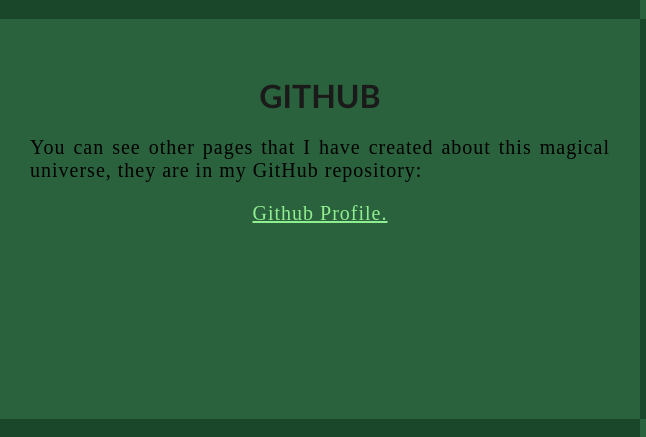
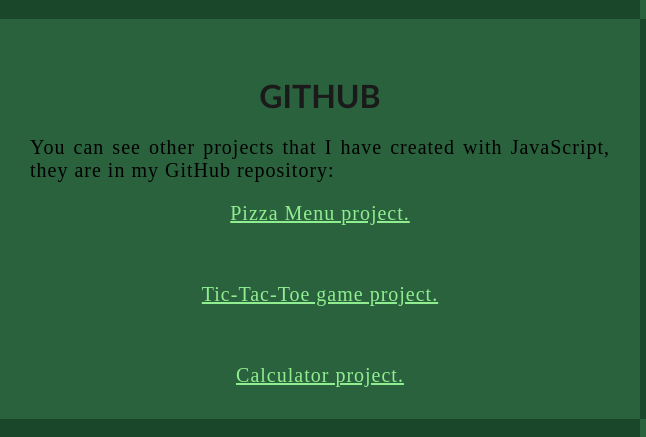
Before and after one commit to pyRoBej/Harry_Potter_pyRoBEJ.github.io, a plain HTML site: page index.html in a window 1280 px wide. Shown: the part 840-1277 px from the top of the page, 0-646 px from the left. Drawn offline with Linux system fonts and the light colour scheme.

Commit message:
correccion de index y readme

```diff
--- a/index.html
+++ b/index.html
@@ -45,7 +45,7 @@
                     </q>
                     <br> -SIRIUS BLACK
                     <br>
-                    <br> My name is pyRoBej Welcome to my portfolio website about Harry Potter.
+                    <br> My name is pyRoBej Welcome to my portfolio of Tech Academy projects.
                     <br>
                     <br> Sit, relax and enjoy!
                 </p>
@@ -80,14 +80,20 @@
             <div class="Column_1">
                 <h1>GitHub</h1>
                 <p>
-                    You can see other pages that I have created about this magical universe, they are in my GitHub repository:
+                    You can see other projects that I have created with JavaScript, they are in my GitHub repository:
                     <br>
-                    <p class="center"><a href="https://github.com/pyRoBej" target="_blank">Github Profile.</a></p>
+                    <p class="center"><a href="./Pizza_Project/Pizza.html" target="_blank">Pizza Menu project.</a></p>
+                    <br>
+                    <p class="center"><a href="./TicTacToe/TicTacToe.html" target="_blank">Tic-Tac-Toe game project.</a></p>
+                    <br>
+                    <p class="center"><a href="./calculator/calculator.html" target="_blank">Calculator project.</a></p>
                 </p>
             </div>
             <!--Right column-->
             <div class="Column_2">
                 <a href="https://github.com/pyRoBej" target="_blank"><img src="Imagenes/GitHub_Profile.png" alt="GitHub Logo"></a>
+                <br>
+                  <p class="center"><a href="https://github.com/pyRoBej" target="_blank">Github Profile.</a></p>
             </div>
         </div>
 
```
